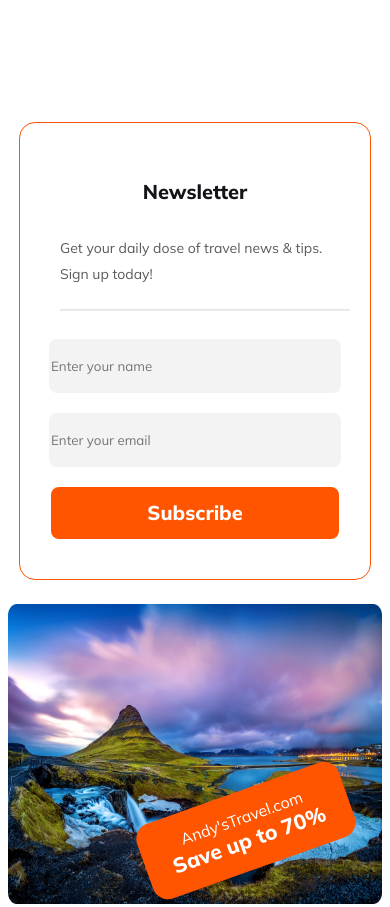
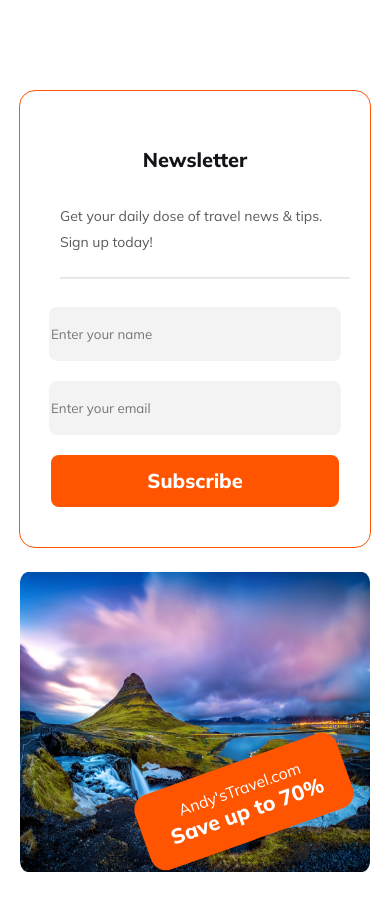
Before and after one commit to Deathknight101/Assignment-2-Travel, a plain HTML site: page index.html in a window 390 px wide. Shown: the part 6800-7707 px from the top of the page. Drawn offline with Linux system fonts and the light colour scheme.

Commit message:
final final push

```diff
--- a/index.html
+++ b/index.html
@@ -16,7 +16,7 @@
     <link href="https://fonts.googleapis.com/css2?family=Inter:wght@100..900&display=swap" rel="stylesheet">
 </head>
 
-<body>
+<body class="body">
     <header>
         <nav>
             <div class="nav-content">
--- a/styles/styles.css
+++ b/styles/styles.css
@@ -1,3 +1,8 @@
+.body{
+    margin: 0px;
+    padding: 0px;
+}
+
 * {
     font-family: "Mulish", sans-serif;
 }
@@ -1122,6 +1127,7 @@
         flex-direction: column;
         justify-content: center;
         align-items: center;
+        margin-top: 0px;
     }
 
     .newsletter-left {
@@ -1129,7 +1135,11 @@
         margin-top: 24px;
         align-items: center;
         justify-content: center;
+        margin-top: 0px;
 
+    }
+    .newsletter-right img{
+        width: 350px;
     }
 
     .newsletter-left h1 {
@@ -1234,7 +1244,7 @@
 
     }
     .footer-content{
-        width: 365px;
+        width: 374px;
     }
 
     .rights p {
@@ -1243,12 +1253,11 @@
     }
 
 
-    .fifth-cards {
-        margin-right: 0;
-    }
+
 
     .airlines-content {
         display: flex;
+        margin-bottom: 0px;
     }
 
     .airlines-head {
```
